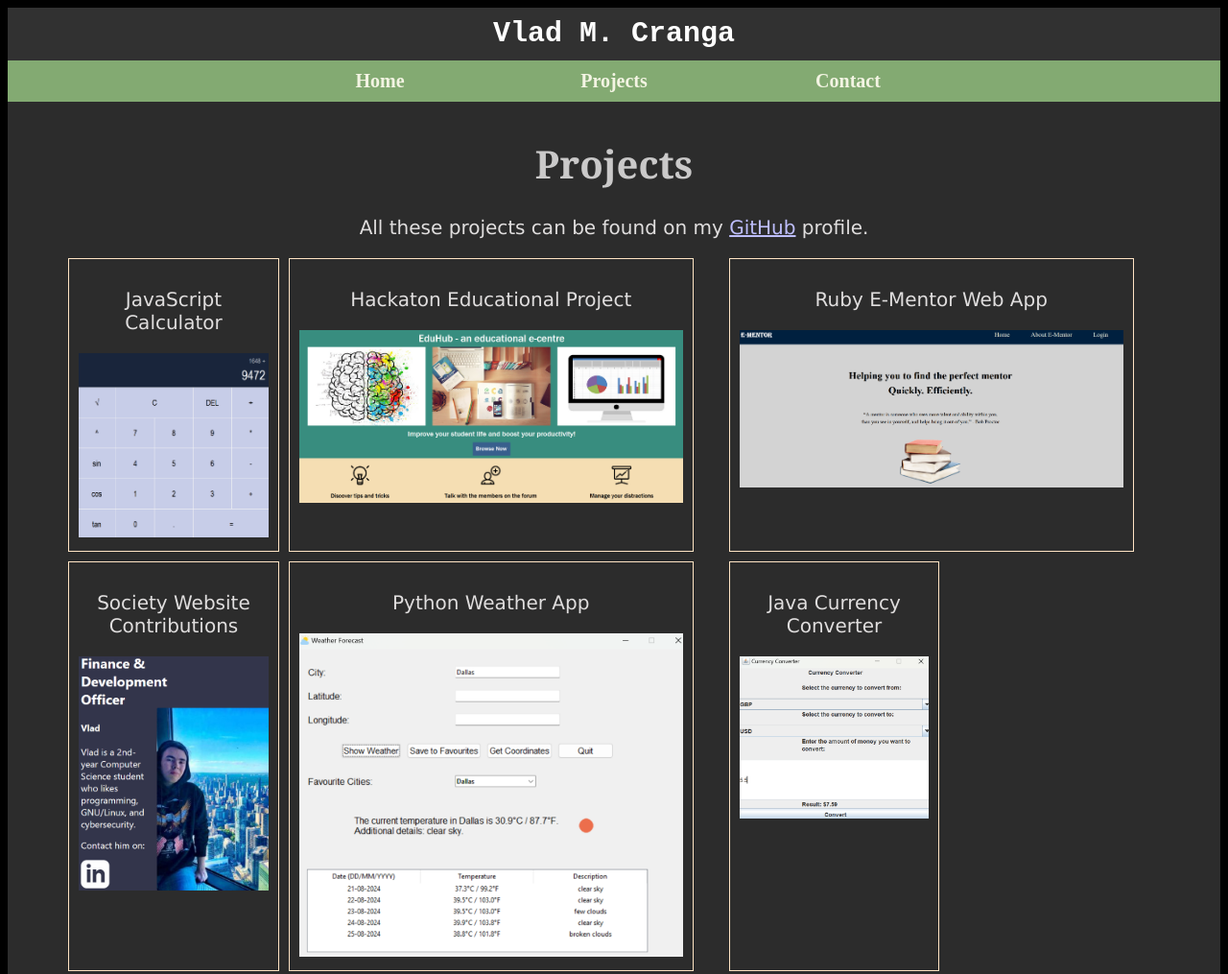
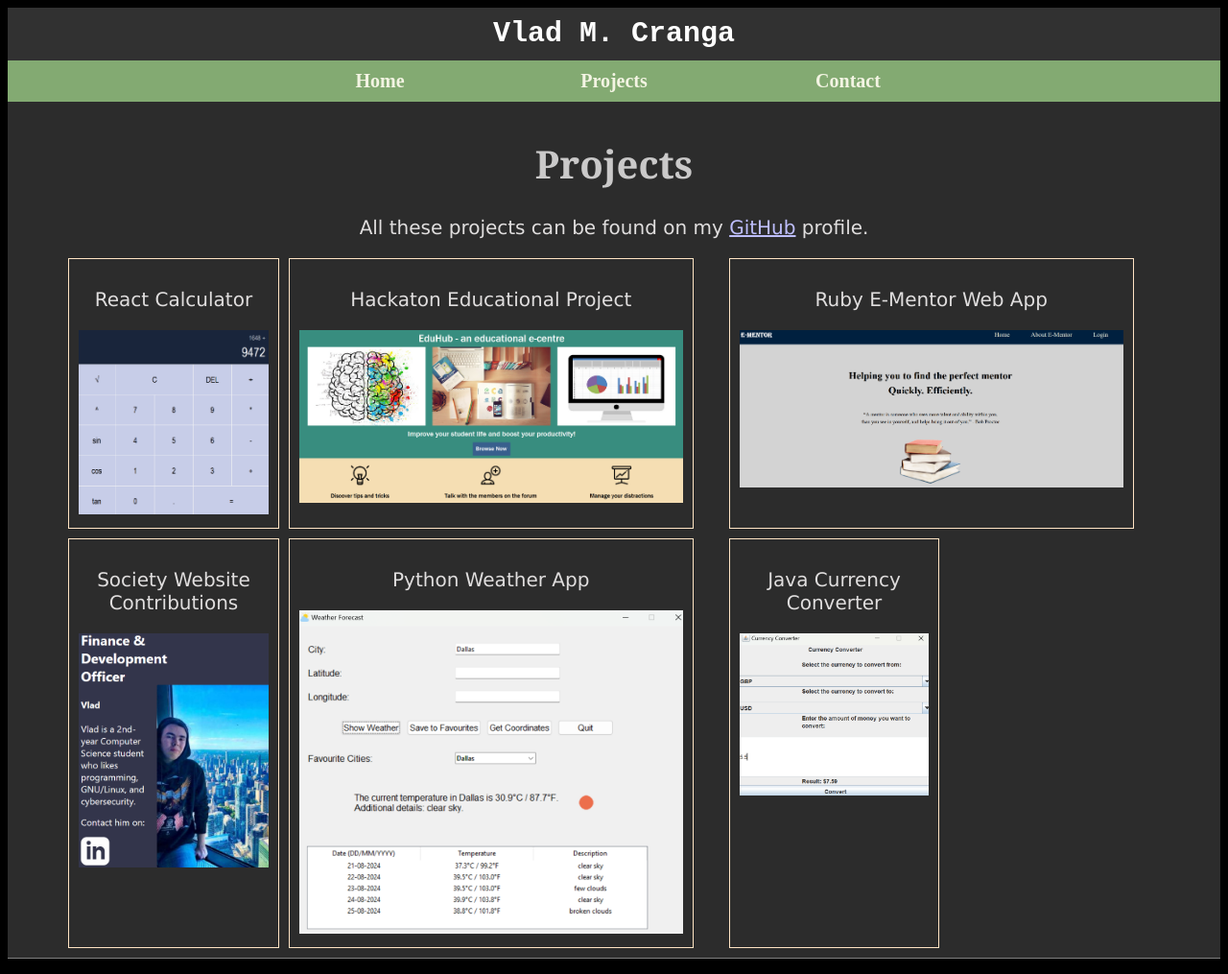
Before and after one commit to vladcranga/vladcranga.github.io, a plain HTML site: page projects.html in a window 1280 px wide. Shown: the top 1015 px of the page at 96% size. Drawn offline with Linux system fonts and the light colour scheme.

Commit message:
update project name

```diff
--- a/projects.html
+++ b/projects.html
@@ -32,8 +32,8 @@
         <div class="grid-projects">
 
             <div class="grid-projects-container">
-                <p class="information">JavaScript Calculator</p>
-                <img src="attachments/calculator.png" alt="A picture of a JavaScript calculator.">
+                <p class="information">React Calculator</p>
+                <img src="attachments/calculator.png" alt="A picture of a React calculator.">
             </div>
 
             <div class="grid-projects-bigger">
```
